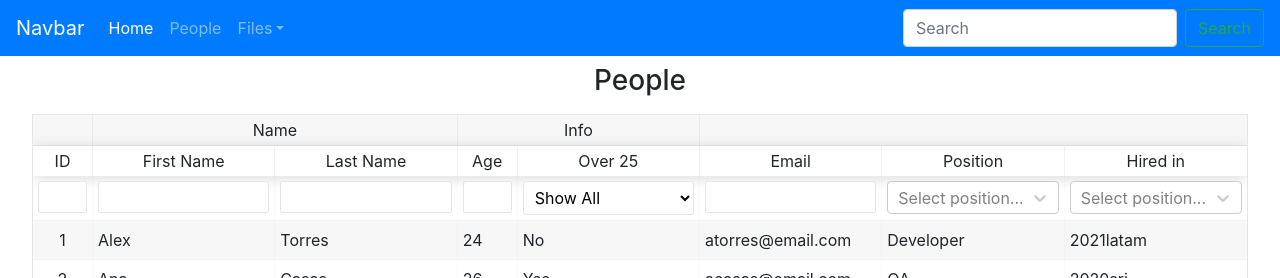
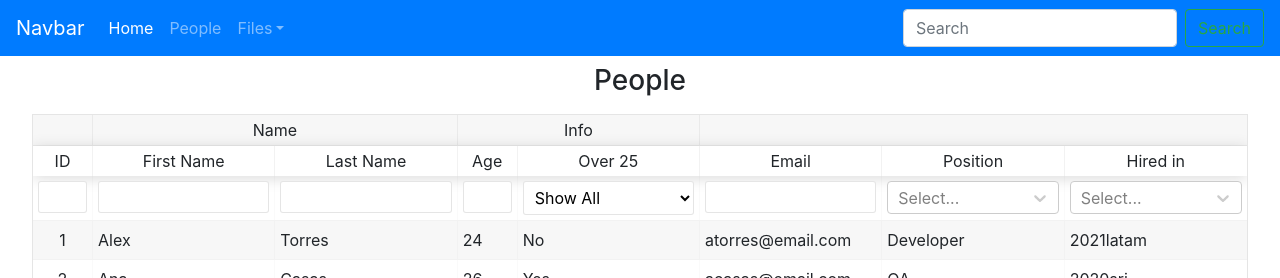
Before and after one commit to WilmerAlquinga/tests-react-app, a React (Create React App) app: page /people in a window 1280 px wide. Shown: the top 278 px of the page. Built offline with nearby package versions, Linux system fonts and the light colour scheme.

Commit message:
chore: update placeholder text

```diff
--- a/src/components/ReactSelectInTable.jsx
+++ b/src/components/ReactSelectInTable.jsx
@@ -39,7 +39,7 @@ const ReactSelectInTable = (items, selectedItem, handleChange, optionLabel, opti
       onChange={handleChange}
       isClearable
       isSearchable
-      placeholder="Select position..."
+      placeholder="Select..."
       getOptionLabel={(item) => item[optionLabel]}
       getOptionValue={(item) => item[optionValue]}
       menuPortalTarget={document.body}
```
